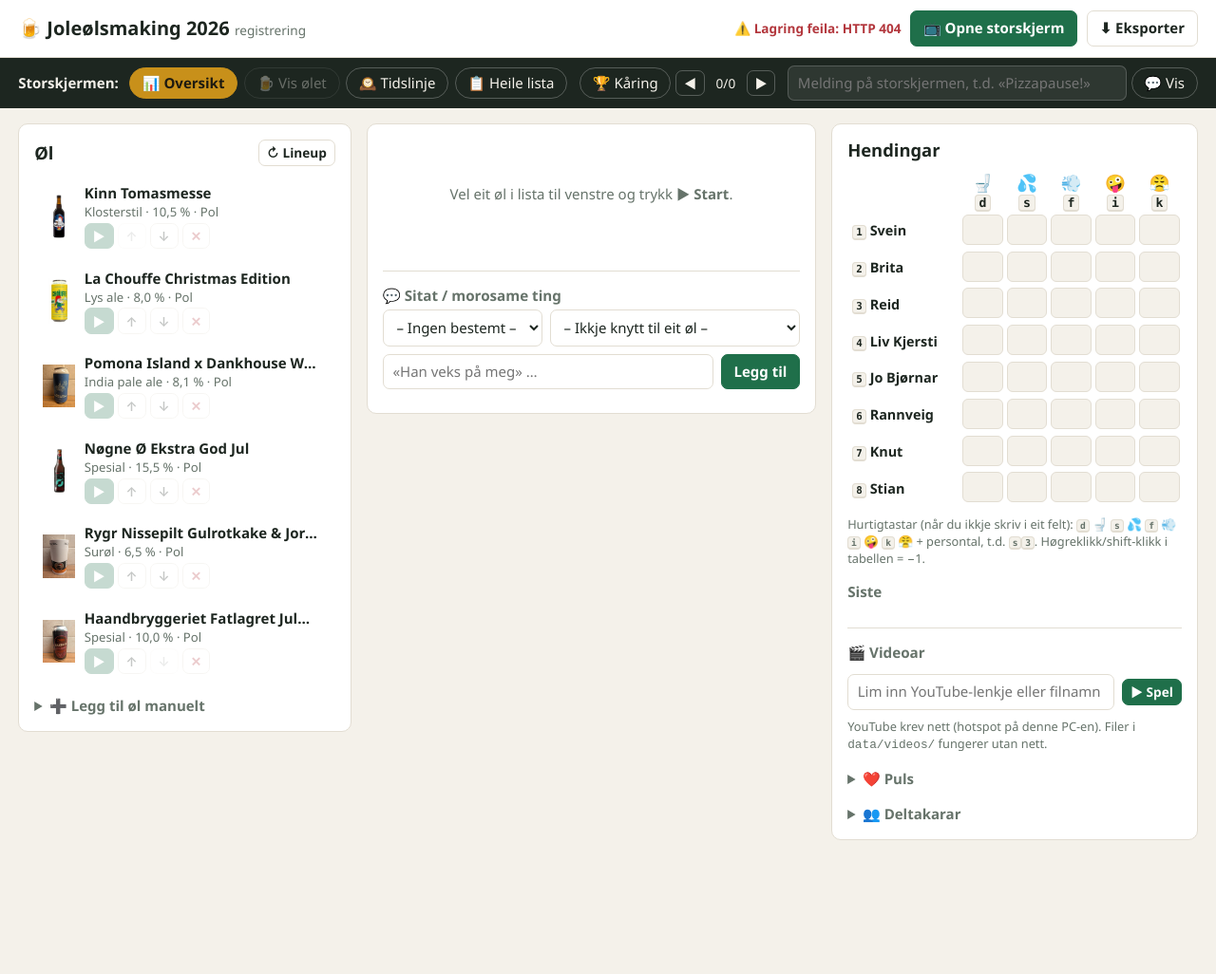
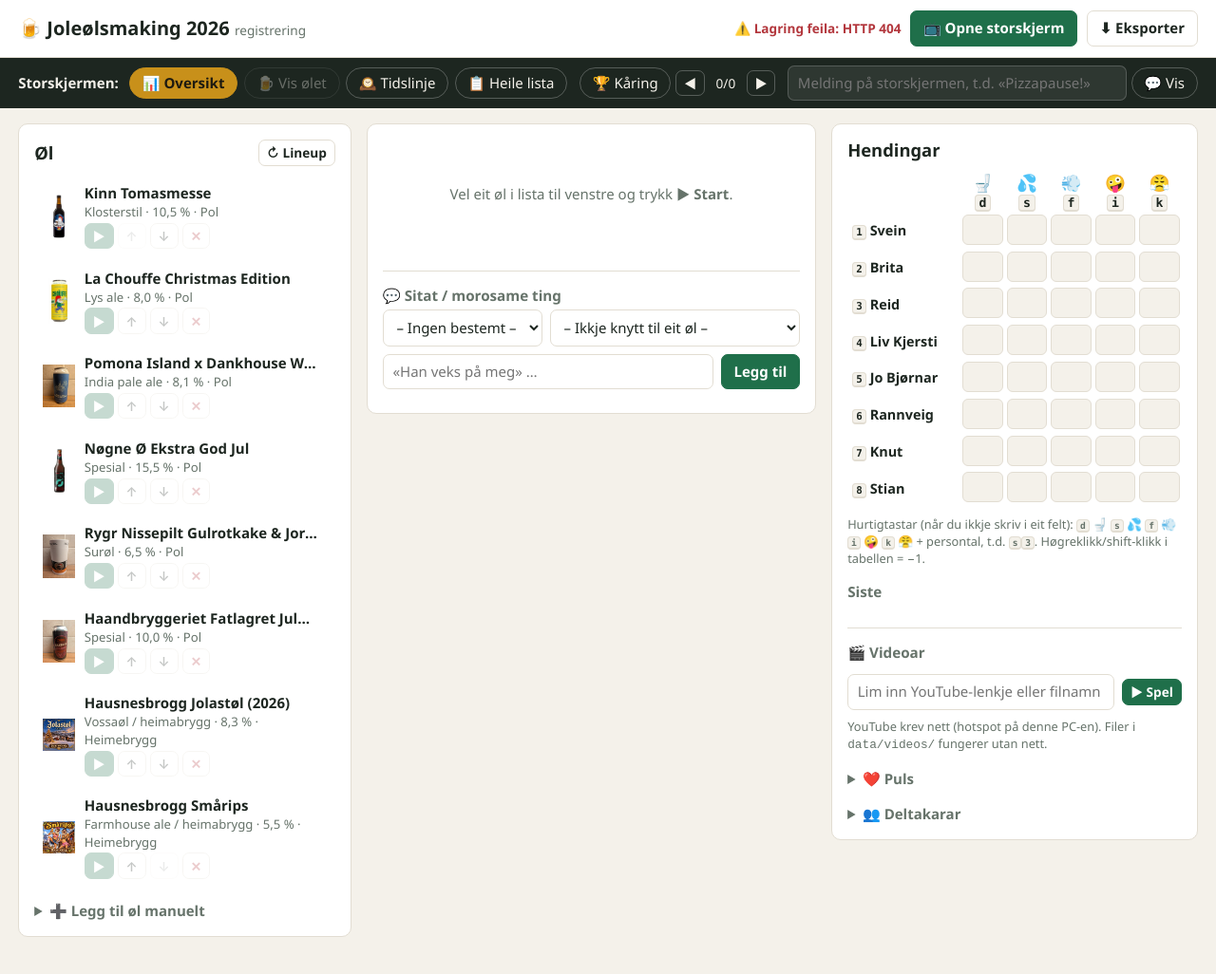
Before and after one commit to hausnes/joleolsmaking, a website with bundled scripts: page app/operator.html in a window 1280 px wide. Shown: the whole page at 95% size. Before the commit the page ends 933 px from the top, so only its background shows below. Built offline with nearby package versions, Linux system fonts and the light colour scheme; no server answers.

Commit message:
To heimabrygg, inkl. korrekt visning

```diff
--- a/app/css/tv.css
+++ b/app/css/tv.css
@@ -58,6 +58,8 @@ h1 { font-family: Georgia, "Iowan Old Style", "Times New Roman", serif; font-wei
 .bottle.small { height: 6rem; width: 4.2rem; padding: 0.4rem; border-radius: 0.6rem; }
 .bottle.mini { height: 2.4rem; width: 1.8rem; padding: 0.15rem; border-radius: 0.35rem; box-shadow: none; }
 .bottle.placeholder.big { aspect-ratio: auto; width: 100%; }
+.bottle.big.wide { aspect-ratio: 1; height: auto; width: 100%; max-height: 72vh; }
+.award-bottles .bottle.big.wide { height: 32vh; width: auto; }
 
 /* ---------- Inngangsanimasjonar ---------- */
 @keyframes rise { from { opacity: 0; transform: translateY(2rem); } }
@@ -154,6 +156,8 @@ h1 { font-family: Georgia, "Iowan Old Style", "Times New Roman", serif; font-wei
 .checkin b { color: var(--gold); font-size: 1.5rem; font-variant-numeric: tabular-nums; }
 .checkin small { display: block; color: var(--muted); font-size: 0.85rem; }
 .checkin-icon { font-size: 1.8rem; }
+.about { font-size: 1.2rem; line-height: 1.45; color: var(--ink); max-width: 46rem; margin: 1rem 0; opacity: 0.9;
+  display: -webkit-box; -webkit-line-clamp: 5; -webkit-box-orient: vertical; overflow: hidden; }
 .desc { display: grid; grid-template-columns: auto 1fr; gap: 0.4rem 1.2rem; font-size: 1.25rem; margin: 1rem 0; }
 .desc dt { color: var(--gold); font-weight: 700; }
 .desc dd { margin: 0; }
--- a/app/js/store.js
+++ b/app/js/store.js
@@ -37,7 +37,10 @@ export function beerFromProduct(p, extra = {}) {
   };
 }
 
-export function manualBeer({ name, brewery = null, abv = null, source = "butikk", image = null, style = null }) {
+export function manualBeer({
+  name, brewery = null, abv = null, source = "butikk", image = null, style = null,
+  description = null, untappdUrl = null, historyNames = undefined,
+}) {
   return {
     id: uid("m"),
     vinmonopoletId: null,
@@ -47,6 +50,9 @@ export function manualBeer({ name, brewery = null, abv = null, source = "butikk"
     abv,
     image,
     source,
+    description,
+    untappdUrl,
+    ...(historyNames ? { historyNames } : {}),
     status: "queued",
     scores: {},
   };
--- a/app/js/tv.js
+++ b/app/js/tv.js
@@ -45,7 +45,9 @@ const brewer = (b) => (b.brewery ?? "").replace(/\s+(AS|ASA|AB|A\/S|SA|NV|BV|Ltd
 
 function bottle(beer, cls = "") {
   const img = imageUrl(beer);
-  if (img) return `<div class="bottle framed ${cls}"><img src="${esc(img)}" alt=""></div>`;
+  // Breie bilete (t.d. kvadratiske etikettar) får ei breiare ramme enn flasker
+  if (img)
+    return `<div class="bottle framed ${cls}"><img src="${esc(img)}" alt="" onload="this.parentNode.classList.toggle('wide', this.naturalWidth / this.naturalHeight > 0.8)"></div>`;
   const initials = (beer.brewery ?? beer.name).split(/\s+/).slice(0, 2).map((w) => w[0]).join("").toUpperCase();
   return `<div class="bottle placeholder ${cls}"><svg viewBox="0 0 60 160" aria-hidden="true">
     <path d="M24 4h12v30c0 8 14 14 14 30v86c0 3-2 6-6 6H16c-4 0-6-3-6-6V64c0-16 14-22 14-30z" fill="currentColor"/>
@@ -338,6 +340,7 @@ function viewBeer(s, beer) {
       </div>
       <h1>${esc(beer.name)}</h1>
       <div class="chips">${meta(beer)}</div>
+      ${beer.description ? `<p class="about">${esc(beer.description)}</p>` : ""}
       ${desc.length ? `<dl class="desc">${desc.map(([k, v]) => `<dt>${k}</dt><dd>${esc(v)}</dd>`).join("")}</dl>` : ""}
       ${
         ch.fylde != null || ch.friskhet != null || ch.bitterhet != null
--- a/data/lineup/2026.json
+++ b/data/lineup/2026.json
@@ -1,12 +1,56 @@
 {
   "year": 2026,
-  "participants": ["Svein", "Brita", "Reid", "Liv Kjersti", "Jo Bjørnar", "Rannveig", "Knut", "Stian"],
+  "participants": [
+    "Svein",
+    "Brita",
+    "Reid",
+    "Liv Kjersti",
+    "Jo Bjørnar",
+    "Rannveig",
+    "Knut",
+    "Stian"
+  ],
   "beers": [
-    { "vinmonopoletId": "194301" },
-    { "vinmonopoletId": "19822702" },
-    { "vinmonopoletId": "21108902" },
-    { "vinmonopoletId": "12269502" },
-    { "vinmonopoletId": "21204602" },
-    { "vinmonopoletId": "21085302" }
+    {
+      "vinmonopoletId": "194301"
+    },
+    {
+      "vinmonopoletId": "19822702"
+    },
+    {
+      "vinmonopoletId": "21108902"
+    },
+    {
+      "vinmonopoletId": "12269502"
+    },
+    {
+      "vinmonopoletId": "21204602"
+    },
+    {
+      "vinmonopoletId": "21085302"
+    },
+    {
+      "name": "Hausnesbrogg Jolastøl (2026)",
+      "brewery": "Hausnesbrogg",
+      "style": "Vossaøl / heimabrygg",
+      "abv": 8.3,
+      "source": "heimebrygg",
+      "image": "products/images/hausnesbrogg-jolastol-2026.jpg",
+      "untappdUrl": "https://untappd.com/b/hausnesbrogg-jolastol-2026/7655739",
+      "description": "Brakje frå Olastøl, pilsner- og München-malt, Rivenes-kveik, Cascade-, Amarillo- og Chinook-humle, og vatn frå nyebrønnen. Impulsbrygging – færre deltakarar enn vanleg, men Hausneskarane var på plass.",
+      "historyNames": [
+        "Hausnesbrogg&Mjøstølen bryggeri - Jolastøl (8%)"
+      ]
+    },
+    {
+      "name": "Hausnesbrogg Smårips",
+      "brewery": "Hausnesbrogg",
+      "style": "Farmhouse ale / heimabrygg",
+      "abv": 5.5,
+      "source": "heimebrygg",
+      "image": "products/images/hausnesbrogg-smarips.jpg",
+      "untappdUrl": "https://untappd.com/b/hausnesbrogg-smarips/7656923",
+      "description": "10 liter som ikkje fekk plass under Jolastøl-brygginga, og fekk sine tilmålte 2 timar aleine i storkjelen på kjøkkenet. Eksperimenteringsoffiseren heiv i rips- og solbærsaft og honning. Amarillo, Cascade og Tettnanger. Umiddelbar reaksjon frå bryggarane: «Uff, og urk.»"
+    }
   ]
 }
```
Also changed, not shown: data/products/images/hausnesbrogg-jolastol-2026.jpg (added), data/products/images/hausnesbrogg-smarips.jpg (added).
